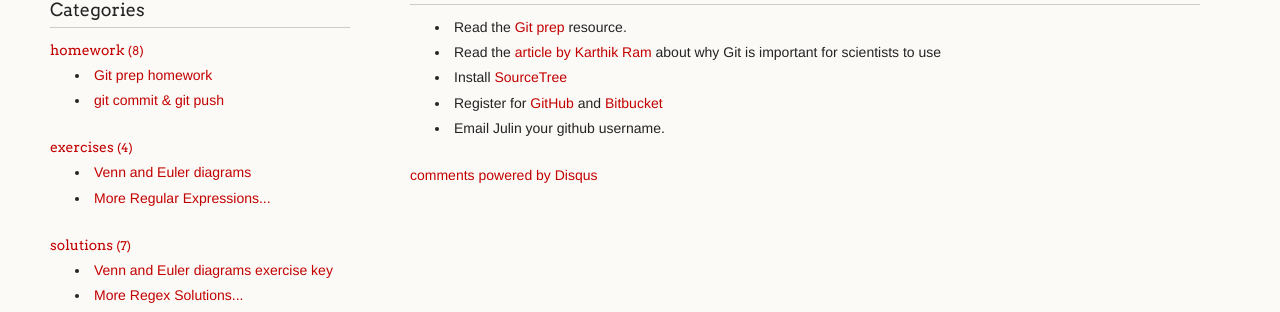
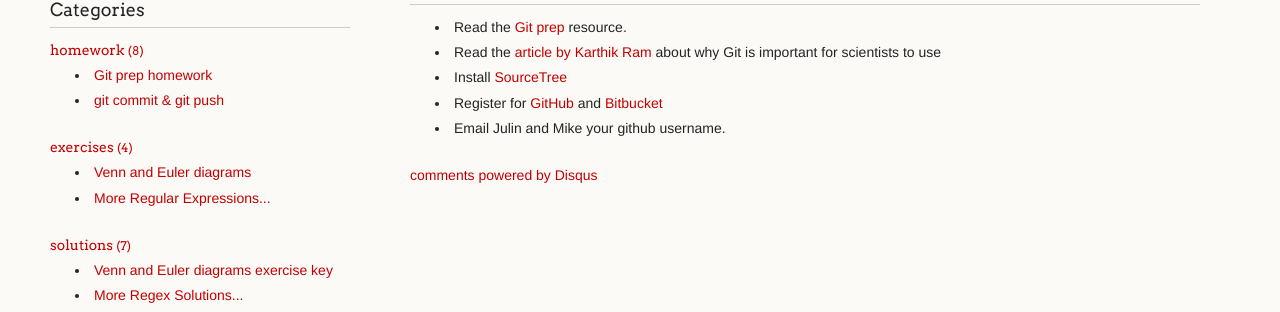
Before and after one commit to mfcovington/r_club, a Jekyll site: the page built from _posts/2016-01-19-git-prep-hw.md, in a window 1280 px wide. Shown: the part 237-549 px from the top of the page. Built offline with Jekyll 4.4.1, drawn with Linux system fonts in a browser that asks for light colours; Markdown is read by kramdown in place of the engine named in the settings; comment, search, counter and statistics services are not loaded.

Commit message:
add Mike to email request

```diff
--- a/_posts/2016-01-19-git-prep-hw.md
+++ b/_posts/2016-01-19-git-prep-hw.md
@@ -14,4 +14,4 @@ author:     Mike Covington
 - Read the [article by Karthik Ram](http://scfbm.biomedcentral.com/articles/10.1186/1751-0473-8-7) about why Git is important for scientists to use
 - Install [SourceTree](http://sourcetreeapp.com/)
 - Register for [GitHub](https://github.com/) and [Bitbucket](https://bitbucket.org/)
-- Email Julin your github username.
+- Email Julin and Mike your github username.
```
